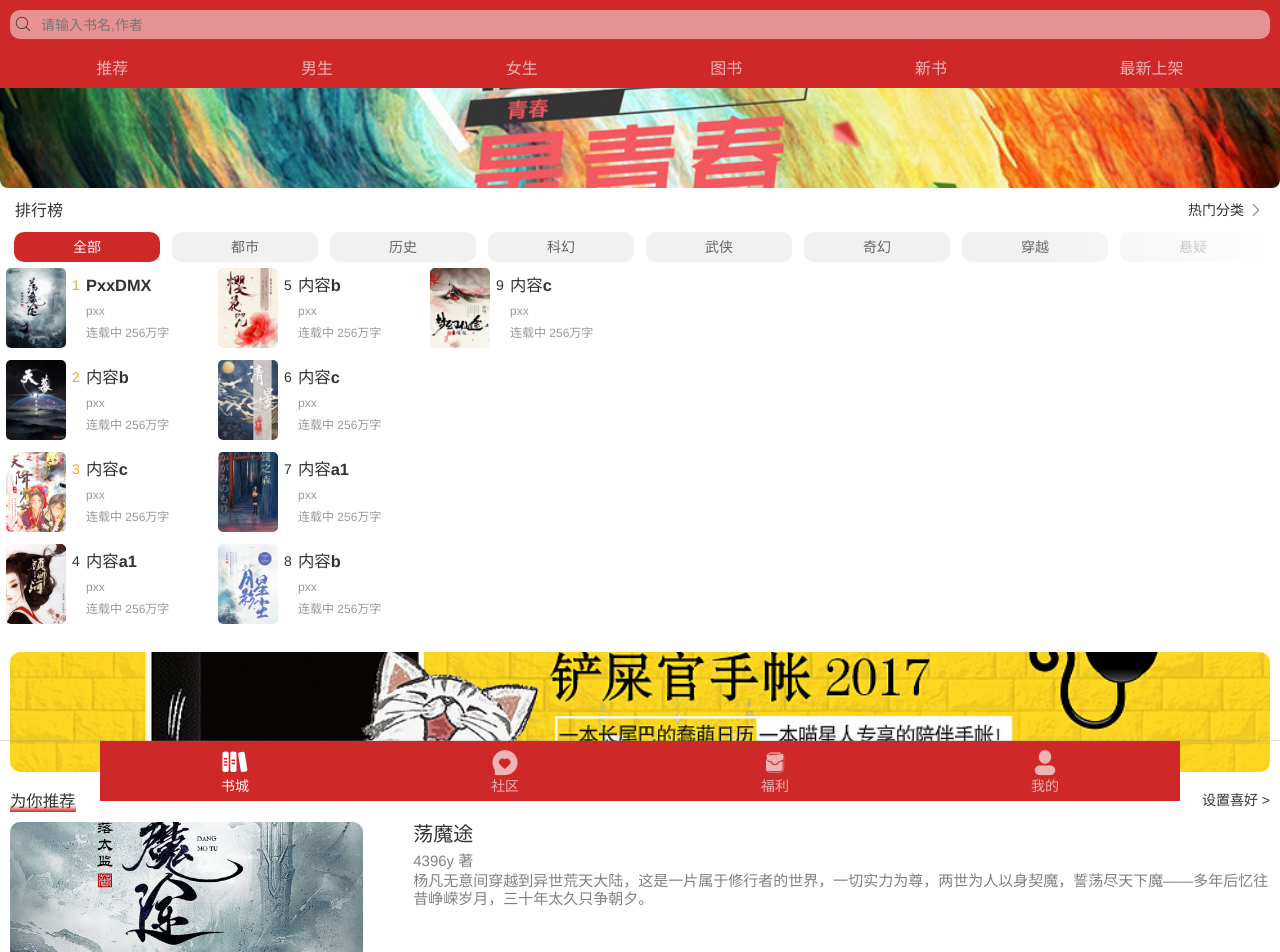
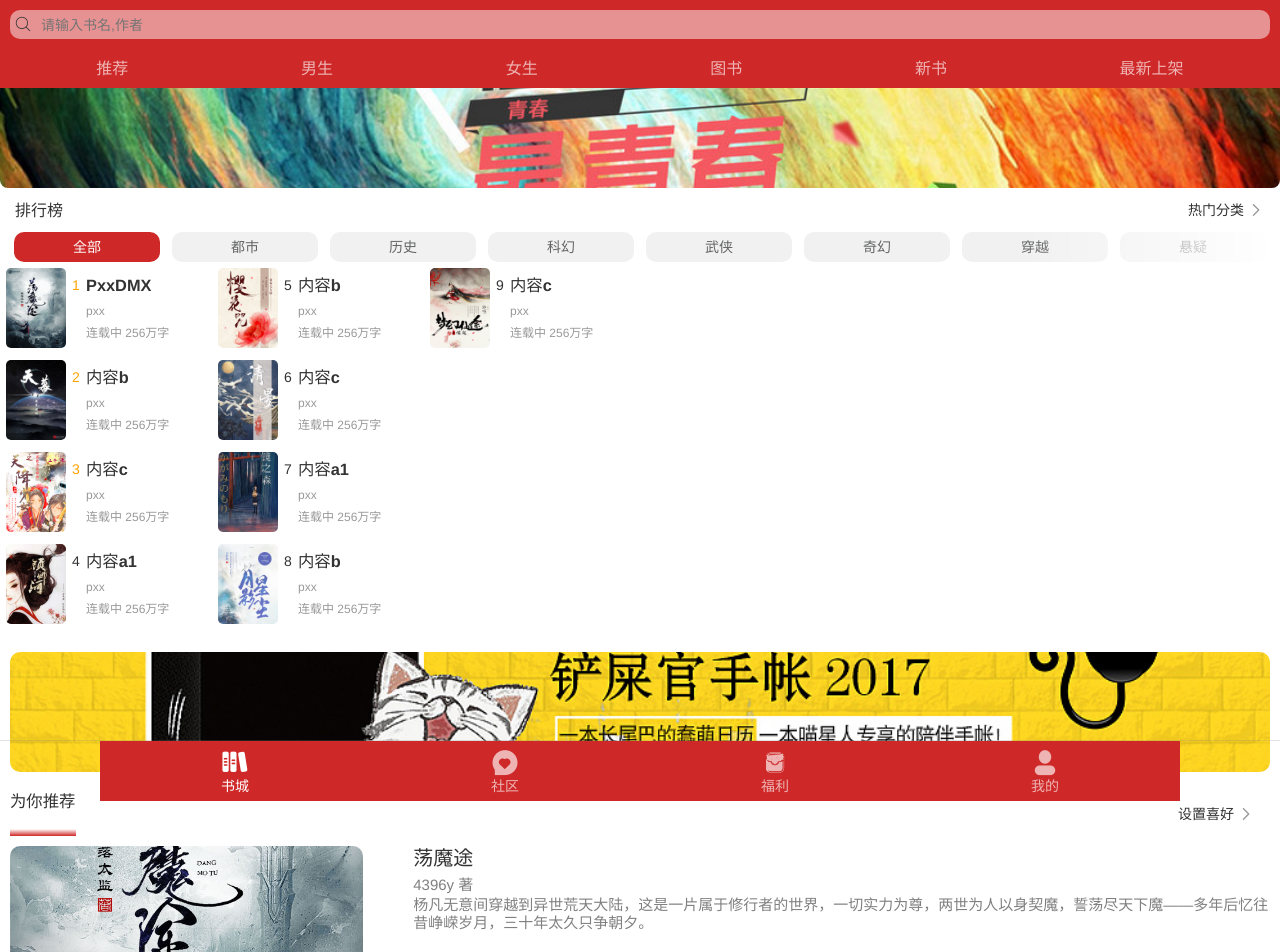
Before and after one commit to MIUTEpxx/iNovel_vue3, a Vue app: page /#/index in a window 1280 px wide. Shown: the top 952 px of the page. Built offline with nearby package versions, Linux system fonts and the light colour scheme.

Commit message:
创建喜好设置底层弹出层

```diff
--- a/src/assets/css/index.css
+++ b/src/assets/css/index.css
@@ -333,6 +333,9 @@
     /* 将元素设置为块级弹性盒子模型 */
     display: -webkit-box;
     overflow: hidden;
+    /* 用于指定在长单词或URL内部进行换行的情况。
+    如果单词太长以至于无法适应容器的宽度，
+    而其他设置（如 word-break）又不允许在单词内部断行，那么 overflow-wrap: break-word; 会允许在单词内部进行换行。 */
     overflow-wrap: break-word;
     /* 限制块容器显示的文本行数  只显示4行*/
     -webkit-line-clamp: 5;
--- /dev/null
+++ b/src/views/index/like.vue
@@ -0,0 +1,27 @@
+<!-- 喜好设置 -->
+<script setup>
+import { ref } from 'vue';
+const show = ref(false);
+    const showPopup = () => {
+      show.value = true;
+    };
+</script>
+
+<template>
+    <div class="like">
+        <van-cell title="设置喜好" is-link @click="showPopup" />
+        <van-popup
+        v-model:show="show"
+        round
+        position="bottom"
+        :style="{ height: '60%' }">
+        1111
+    </van-popup>
+
+    </div>
+</template>
+
+<style scoped>
+
+
+</style>
--- a/src/views/index/recommend.vue
+++ b/src/views/index/recommend.vue
@@ -1,6 +1,7 @@
 <!-- 为你推荐 -->
 <script setup>
 import { ref } from 'vue';
+import Like from './like.vue';
 let recommendlist=ref([
     {title:'荡魔途',img_url:'1.png',autor:'4396y',desc:'杨凡无意间穿越到异世荒天大陆，这是一片属于修行者的世界，一切实力为尊，两世为人以身契魔，誓荡尽天下魔——多年后忆往昔峥嵘岁月，三十年太久只争朝夕。'},
     {title:'天幕 暗黑丛林',img_url:'2.png',autor:'楼笑羽',desc:'这个世界中，忽然降临了一个名为天幕的小世界！ 在这个天幕世界中，有这各种的机遇和危险！ 而主角千叶在天幕世界中，理解了人性的丑恶，化为魔神！ 开始，屠杀！'},
@@ -12,7 +13,7 @@ let recommendlist=ref([
         <div class="recommend">
             <div class="recommend-like">
                 <h3>为你推荐</h3>
-                <p>设置喜好 ></p>
+                <Like></Like>
             </div>
             <div class="recommend-list">
                 <ul>
```
